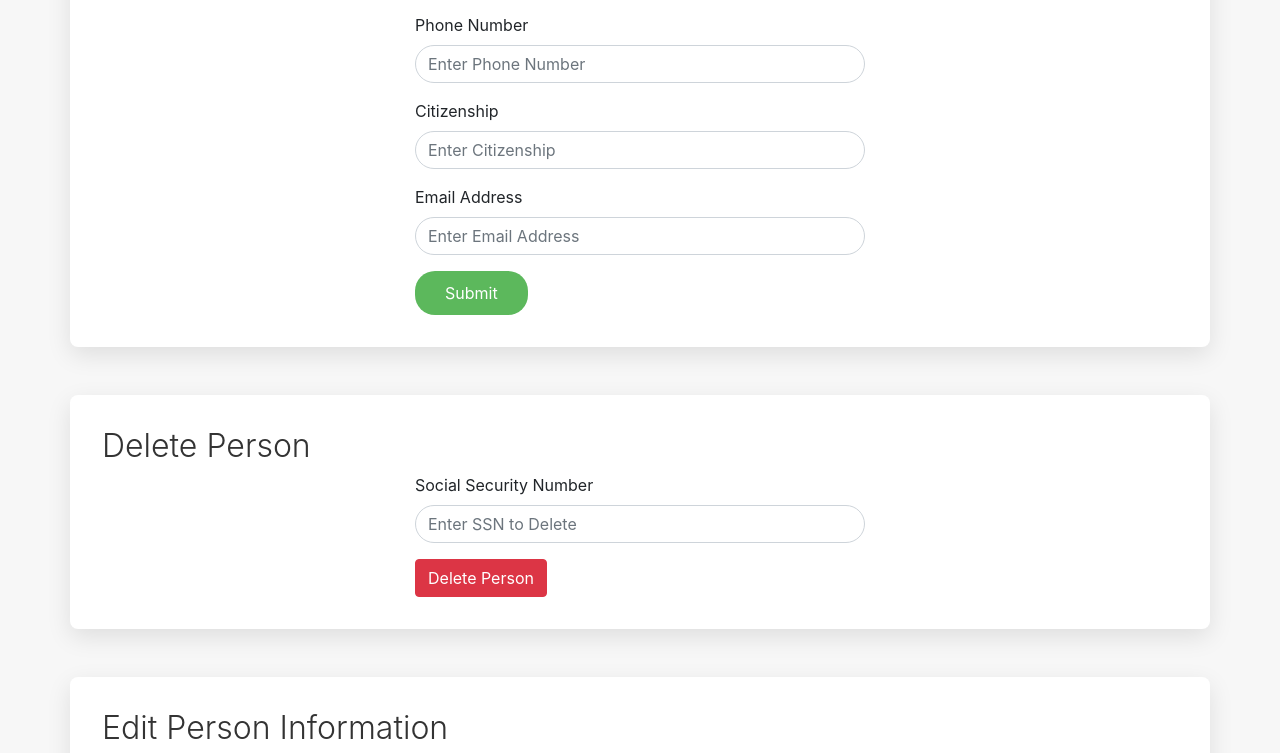
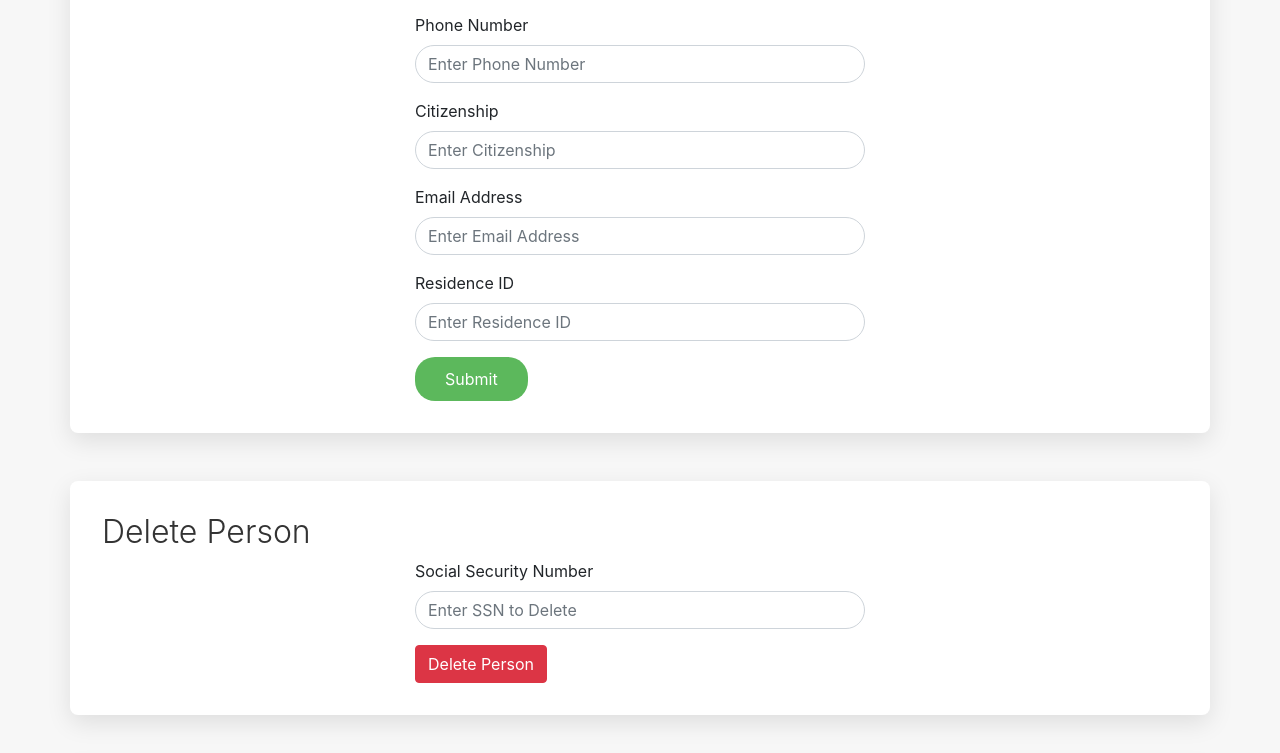
Before and after one commit to louischarlesmarquis/query-GUI_COMP353, a website: page public/index.html in a window 1280 px wide. Shown: the part 4916-5669 px from the top of the page. Drawn offline with nearby package versions, Linux system fonts and the light colour scheme.

Commit message:
add residence ID to person form

```diff
--- a/public/index.html
+++ b/public/index.html
@@ -322,7 +322,7 @@
 
     <div class="container">
       <h2>Person Information</h2>
-      <form id="personForm">
+      <form id="createPersonForm">
         <div class="form-group">
           <label for="personFirstName">First Name</label>
           <input type="text" class="form-control" id="personFirstName" placeholder="Enter First Name" required>
@@ -354,6 +354,10 @@
         <div class="form-group">
           <label for="personEmailAddress">Email Address</label>
           <input type="email" class="form-control" id="personEmailAddress" placeholder="Enter Email Address">
+        </div>
+        <div class="form-group">
+          <label for="personResidenceId">Residence ID</label>
+          <input type="email" class="form-control" id="personResidenceId" placeholder="Enter Residence ID">
         </div>
         <button type="submit" class="btn btn-primary">Submit</button>
       </form>
@@ -405,6 +409,10 @@
         <div class="form-group">
           <label for="personEmailAddress">Email Address</label>
           <input type="email" class="form-control" id="personEmailAddress" placeholder="Enter Email Address">
+        </div>
+        <div class="form-group">
+          <label for="personResidenceId">Residence ID</label>
+          <input type="email" class="form-control" id="personResidenceId" placeholder="Enter Residence ID">
         </div>
         <button type="submit" class="btn btn-primary">Update Person</button>
       </form>
```
